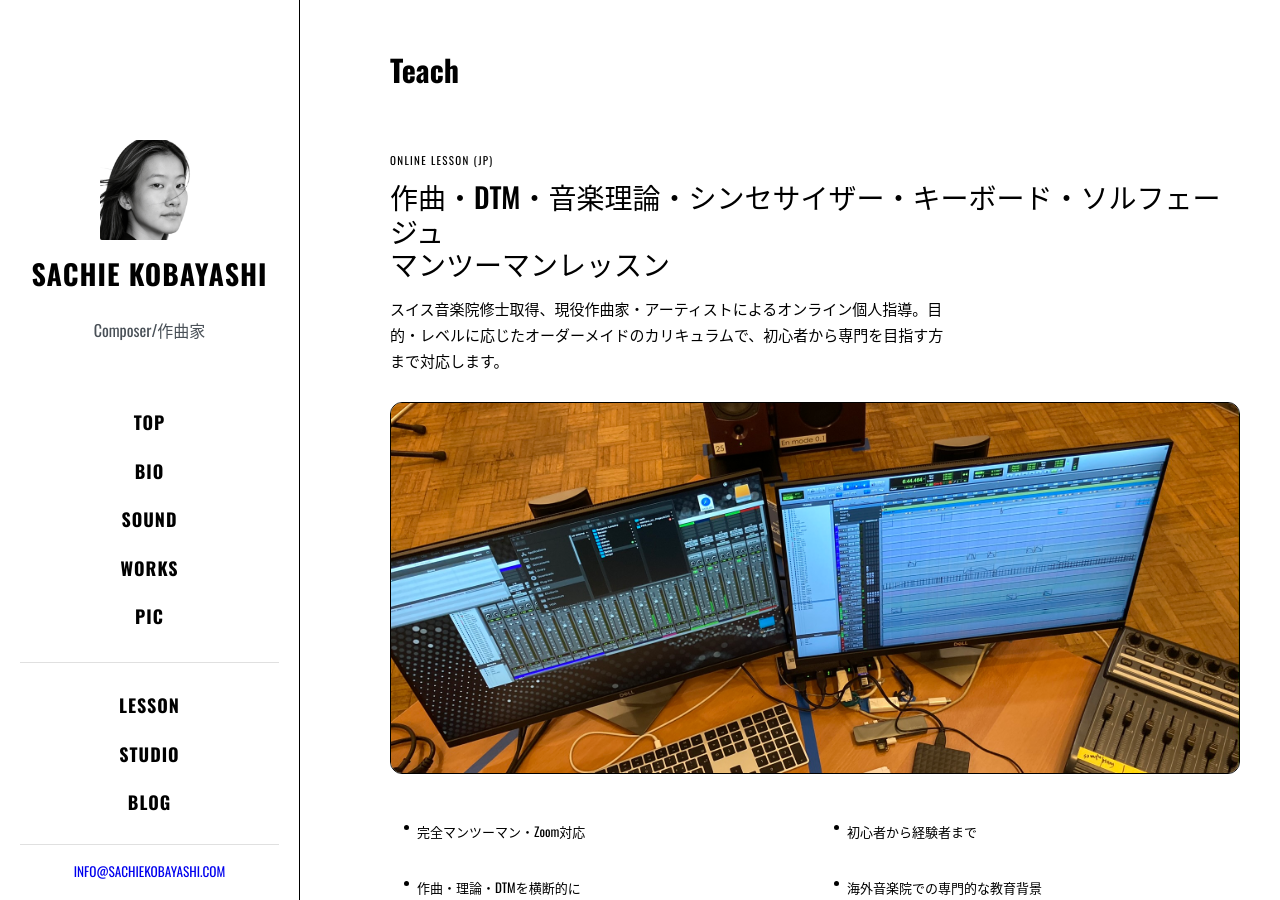
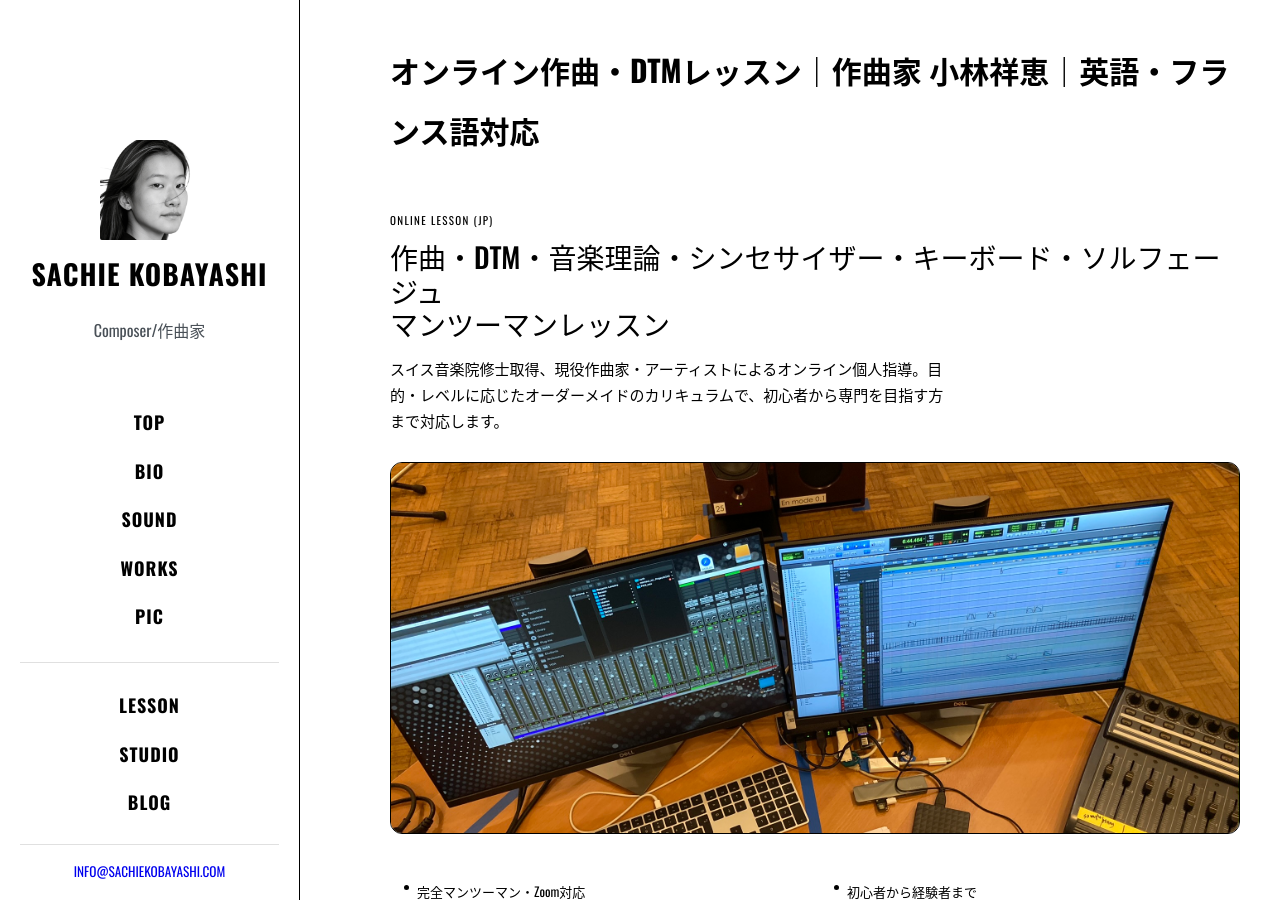
Before and after one commit to kbys88/kbys88.github.io, a Jekyll site: the page built from teach.html, in a window 1280 px wide and 900 px high. Built offline with Jekyll 4.4.1, drawn with Linux system fonts in a browser that asks for light colours; nearby versions of some CDN libraries; some web fonts are replaced.

Commit message:
Update teach.html

```diff
--- a/teach.html
+++ b/teach.html
@@ -1,6 +1,7 @@
 ---
 layout: page
-title: Teach
+title: オンライン作曲・DTMレッスン｜作曲家 小林祥恵｜英語・フランス語対応
+description: 作曲・DTM・音楽理論のオンラインレッスン。初心者から音大受験、プロ志向まで対応。Ableton・電子音響・作曲指導。英語・フランス語・日本語で受講可能。
 permalink: /teach/
 ---
 
```
